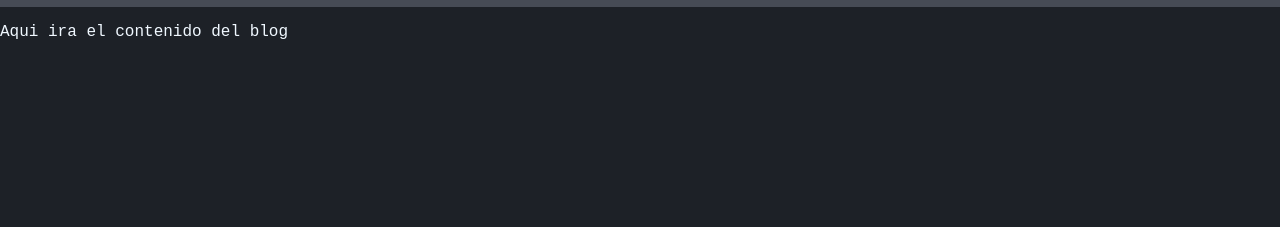
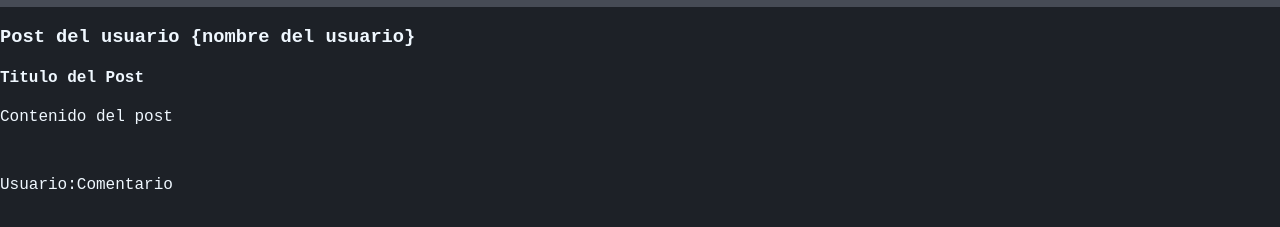
Before and after one commit to RebecaMoon/Curso_Git, a plain HTML site: page index.html in a window 1280 px wide. Shown: the part 63-290 px from the top of the page. Drawn offline with Linux system fonts and the light colour scheme; a web font is replaced by a local one.

Commit message:
add post html

```diff
--- a/index.html
+++ b/index.html
@@ -15,8 +15,14 @@
         <img class="logo" src="img/git_logo.png">
         <h1>Blog Curso Git & Guthub</h1>
     </div>
-    <div>
-        <p>Aqui ira el contenido del blog</p>
+    <div class="container" id="content">
+        <h3>Post del usuario {nombre del usuario}</h3>
+        <div class="post">
+            <h4>Titulo del Post</h4>
+            <p>Contenido del post</p>
+            <br>
+            <p><span>Usuario:</span>Comentario</p>
+        </div>
     </div>
 </body>
 </html>
```
